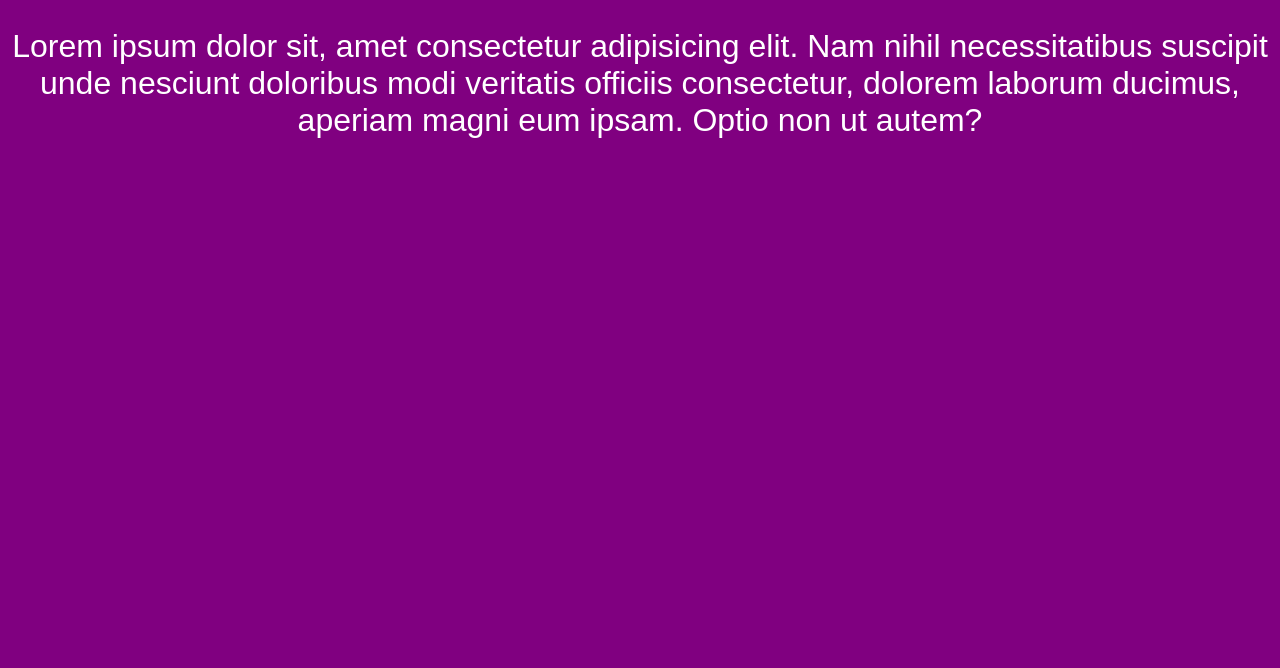
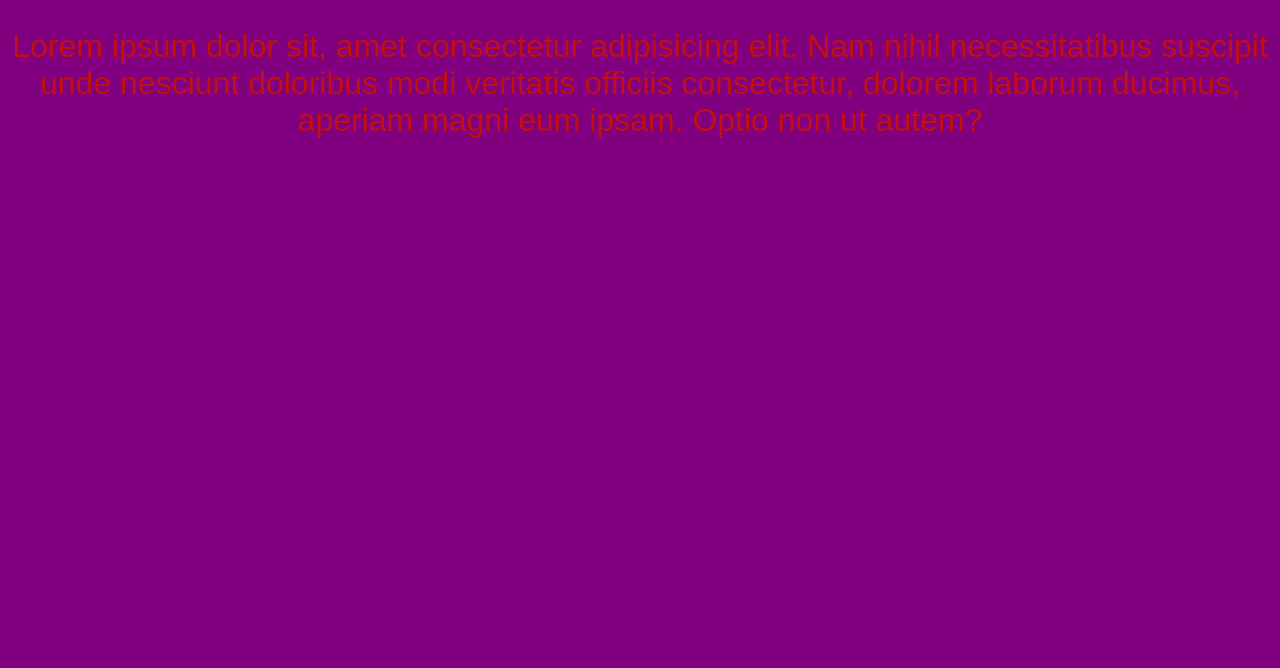
Before and after one commit to ecvdbdx/exercice-git-b2, a plain HTML site: page index.html in a window 1280 px wide. Shown: the part 132-800 px from the top of the page. Drawn offline with Linux system fonts and the light colour scheme.

Commit message:
ajout d'une nouvelle couleur

```diff
--- a/index.html
+++ b/index.html
@@ -9,7 +9,7 @@
     }
 
     h1, p {
-      color: #fff;
+      color: rgb(194, 15, 15);
       font-size: 4rem;
       text-align: center;
       font-family: arial;
```
